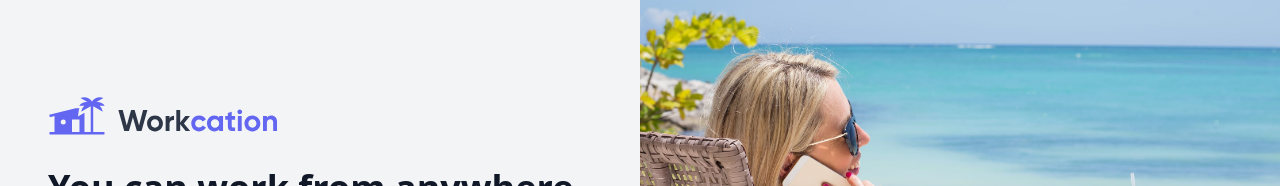
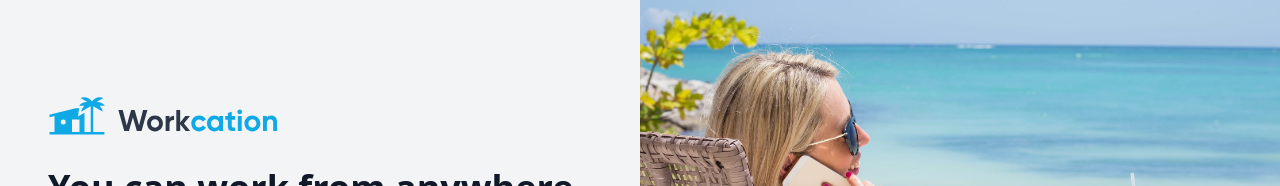
Before and after one commit to luceroweb/tailwind-up-and-running, a React (Vite) app: page / in a window 1280 px wide. Shown: the top 186 px of the page. Built offline with nearby package versions, Linux system fonts and the light colour scheme.

Commit message:
feat(logo): use brand logo

```diff
--- a/src/App.jsx
+++ b/src/App.jsx
@@ -9,7 +9,7 @@ export default function App() {
       <div className="grid lg:grid-cols-2 2xl:grid-cols-5 bg-gray-100">
         <div className="px-8 py-12 max-w-md mx-auto sm:max-w-xl lg:px-12 lg:py-24 lg:max-w-full xl:mr-0 2xl:col-span-2">
           <div className="xl:max-w-xl">
-            <img className="h-10" src="./img/logo.svg" alt="Workcation" />
+            <img className="h-10" src="./img/logo-brand.svg" alt="Workcation" />
             <img
               className="mt-6 rounded-lg shadow-xl sm:mt-8 sm:h-64 sm:w-full sm:object-cover object-center lg:hidden"
               src="./img/beach-work.jpg"
```
Also changed, not shown: public/img/logo-brand.svg (added).
